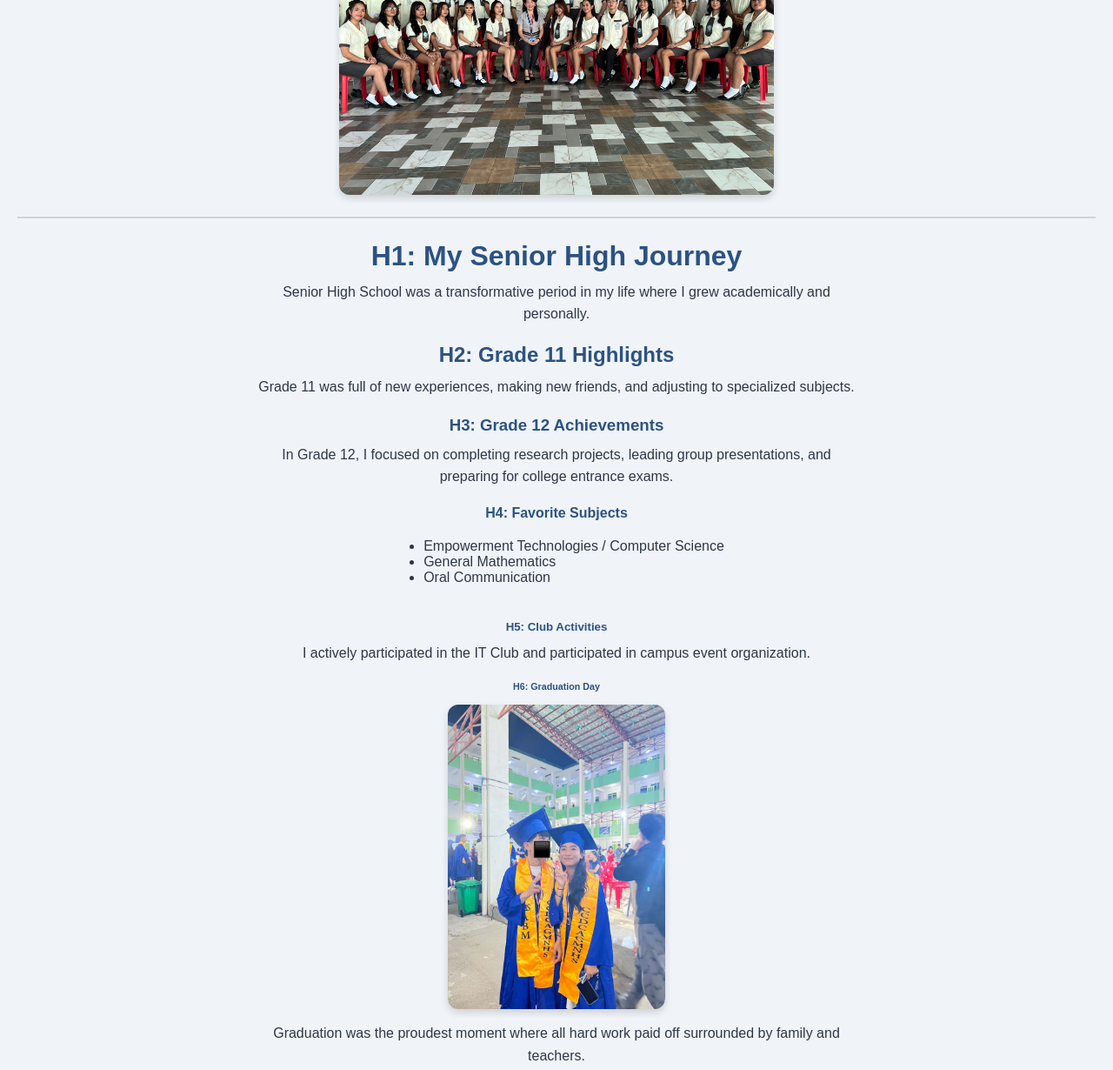
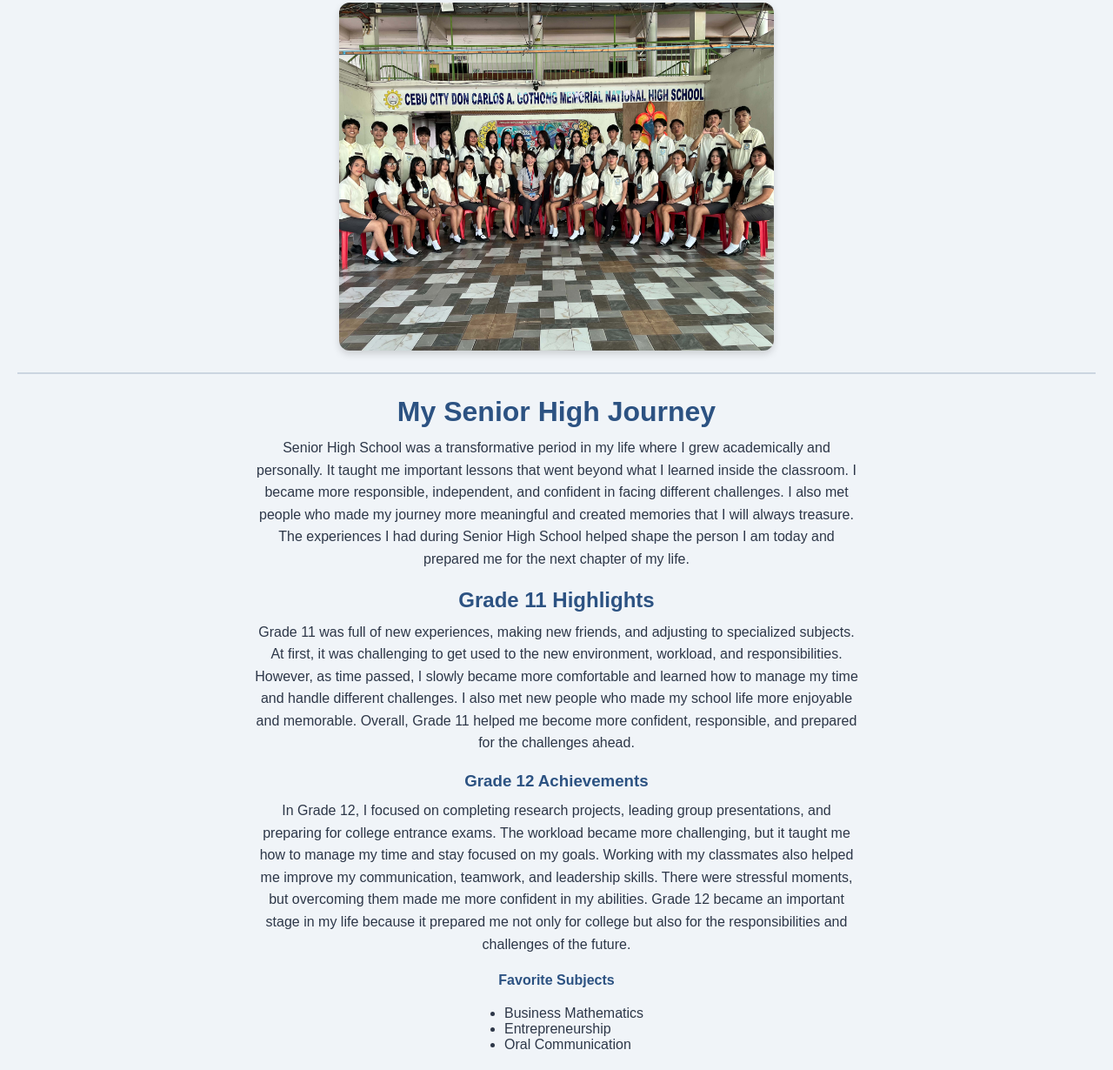
Before and after one commit to acegoyt-ctrl/GO_Activity5.1, a plain HTML site: page SHS Days.html in a window 1280 px wide. Shown: the part 483-1713 px from the top of the page at 87% size. Drawn offline with Linux system fonts and the light colour scheme.

Commit message:
Revise SHS Days content for clarity and detail
Updated content to provide a more detailed narrative of experiences during Senior High School, including reflections on personal growth, challenges, and achievements.

```diff
--- a/SHS Days.html
+++ b/SHS Days.html
@@ -20,31 +20,34 @@
   <hr>
 
   <h2>Memories from Senior High</h2>
-  <p>Senior High School was an unforgettable journey filled with learning, friendship, and memorable events.<br>It shaped who I am today and prepared me for future endeavors.</p>
+  <p>Senior High School was an unforgettable journey filled with learning, friendship, and memorable events. It was a time when I experienced both challenges and happy moments that helped me grow as a person. I met people who became an important part of my life and created memories that I will always cherish. There were times when things were difficult, but those experiences taught me to be stronger, patient, and more responsible.
+
+Senior High School also helped me discover more about myself, my strengths, and the things I still need to improve. The lessons I learned were not only from the classroom but also from the experiences and people around me. Looking back, I am grateful for every moment, whether it was good or challenging, because each one contributed to the person I am today. It shaped who I am and prepared me for future endeavors as I continue to face new challenges and opportunities.
+</p>
   <img src="SHS.png" alt="SHS Memory Image" height="400" width="500" >
 
   <hr>
 
- <h1>H1: My Senior High Journey</h1>
-  <p>Senior High School was a transformative period in my life where I grew academically and personally.</p>
+ <h1>My Senior High Journey</h1>
+  <p>Senior High School was a transformative period in my life where I grew academically and personally. It taught me important lessons that went beyond what I learned inside the classroom. I became more responsible, independent, and confident in facing different challenges. I also met people who made my journey more meaningful and created memories that I will always treasure. The experiences I had during Senior High School helped shape the person I am today and prepared me for the next chapter of my life.
+</p>
 
-  <h2>H2: Grade 11 Highlights</h2>
-  <p>Grade 11 was full of new experiences, making new friends, and adjusting to specialized subjects.</p>
+  <h2>Grade 11 Highlights</h2>
+  <p>Grade 11 was full of new experiences, making new friends, and adjusting to specialized subjects. At first, it was challenging to get used to the new environment, workload, and responsibilities. However, as time passed, I slowly became more comfortable and learned how to manage my time and handle different challenges. I also met new people who made my school life more enjoyable and memorable. Overall, Grade 11 helped me become more confident, responsible, and prepared for the challenges ahead.
+</p>
 
-  <h3>H3: Grade 12 Achievements</h3>
-  <p>In Grade 12, I focused on completing research projects, leading group presentations, and preparing for college entrance exams.</p>
+  <h3>Grade 12 Achievements</h3>
+  <p>In Grade 12, I focused on completing research projects, leading group presentations, and preparing for college entrance exams. The workload became more challenging, but it taught me how to manage my time and stay focused on my goals. Working with my classmates also helped me improve my communication, teamwork, and leadership skills. There were stressful moments, but overcoming them made me more confident in my abilities. Grade 12 became an important stage in my life because it prepared me not only for college but also for the responsibilities and challenges of the future.
+</p>
 
-  <h4>H4: Favorite Subjects</h4>
+  <h4>Favorite Subjects</h4>
   <ul>
-    <li>Empowerment Technologies / Computer Science</li>
-    <li>General Mathematics</li>
+    <li>Business Mathematics</li>
+    <li>Entrepreneurship</li>
     <li>Oral Communication</li>
   </ul>
 
-  <h5>H5: Club Activities</h5>
-  <p>I actively participated in the IT Club and participated in campus event organization.</p>
-
-  <h6>H6: Graduation Day</h6>
+  <h5> Graduation Day</h5>
 
   <img src="pfp3.jpg" alt="Graduation Day" height="350" width="250"
 
```
